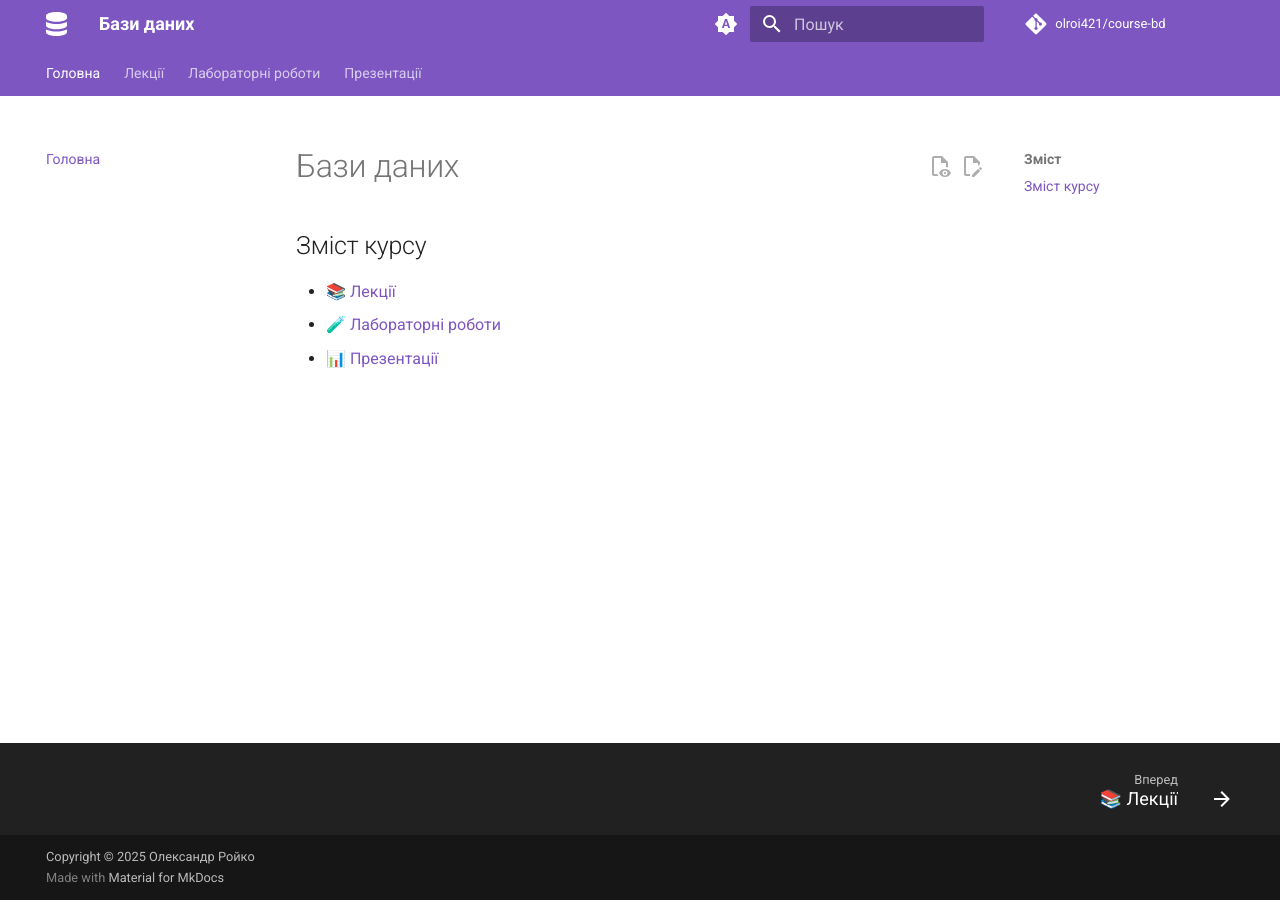
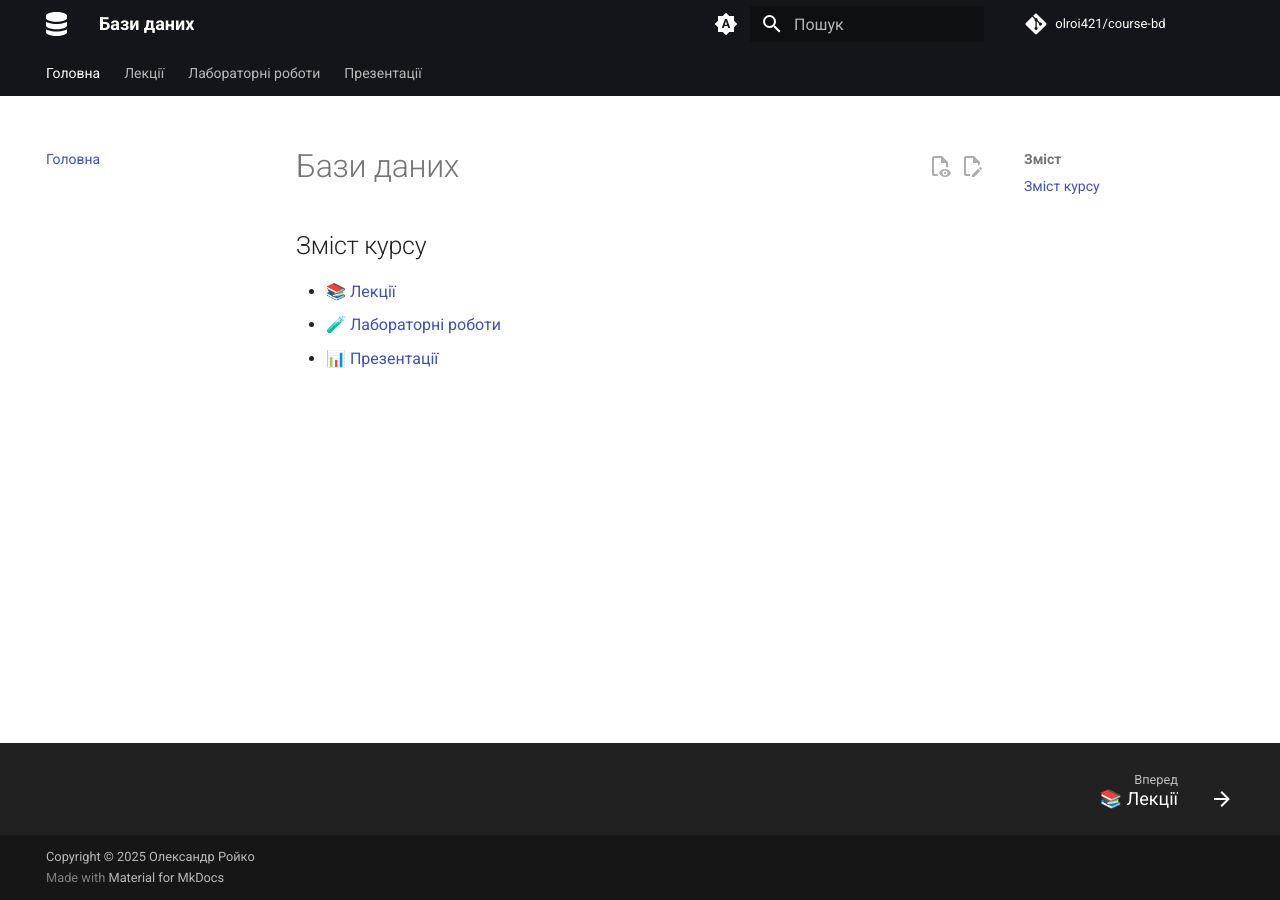
Before and after one commit to olroi421/cvk-kpi, an MkDocs documentation site: the page built from docs/index.md, in a window 1280 px wide. Built offline with MkDocs 1.6.1 and Material for MkDocs 9.7.7, drawn with Linux system fonts in a browser that asks for light colours; comment, search, counter and statistics services are not loaded.

Commit message:
Update mkdocs.yml

```diff
--- a/mkdocs.yml
+++ b/mkdocs.yml
@@ -35,24 +35,24 @@ theme:
     # Автоматична тема (за замовчуванням)
     - media: "(prefers-color-scheme)"
       scheme: default
-      primary: deep purple
-      accent: deep purple
+      primary: black
+      accent: black
       toggle:
         icon: material/brightness-auto
         name: Перемкнути на світлу тему
     # Світла тема
     - media: "(prefers-color-scheme: light)"
       scheme: default
-      primary: deep purple
-      accent: deep purple
+      primary: black
+      accent: black
       toggle:
         icon: material/brightness-7
         name: Перемкнути на темну тему
     # Темна тема
     - media: "(prefers-color-scheme: dark)"
       scheme: slate
-      primary: deep purple
-      accent: deep purple
+      primary: black
+      accent: black
       toggle:
         icon: material/brightness-4
         name: Перемкнути на автоматичну тему
```
